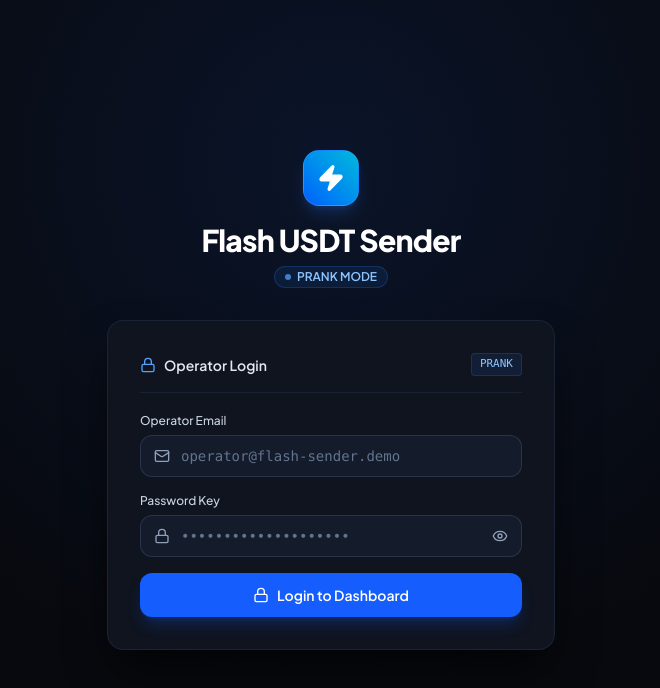
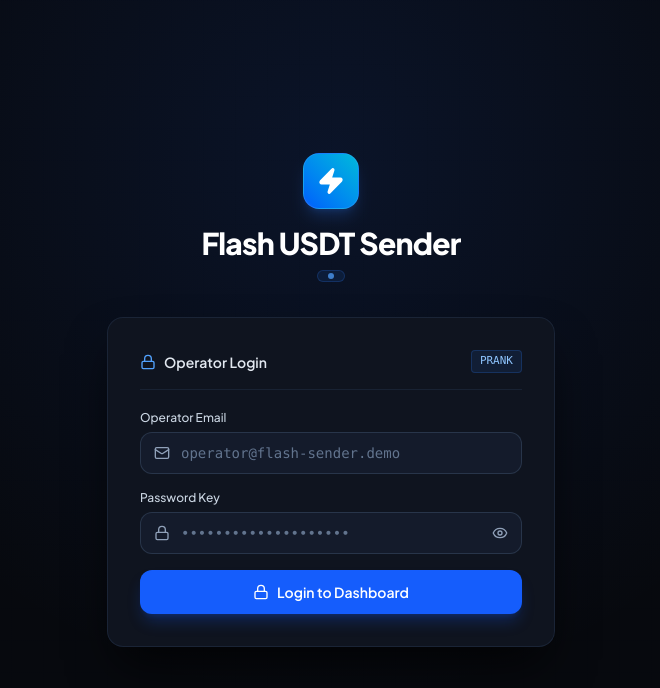
Before and after one commit to yapyapdd/generator, a React (Vite) app: page / in a window 1280 px wide. Shown: the top 688 px of the page, without its empty margins (309-969 px from the left). Built offline with nearby package versions, Linux system fonts and the light colour scheme.

Commit message:
Update LoginPage.tsx

```diff
--- a/src/components/LoginPage.tsx
+++ b/src/components/LoginPage.tsx
@@ -59,7 +59,7 @@ export const LoginPage: React.FC<LoginPageProps> = ({ onLoginSuccess }) => {
           </h1>
           <div className="inline-flex items-center gap-1.5 px-2.5 py-0.5 mt-2 rounded-full text-xs font-semibold bg-blue-500/10 text-blue-300 border border-blue-500/20">
             <span className="w-1.5 h-1.5 rounded-full bg-blue-400 animate-pulse" />
-            PRANK MODE
+
           </div>
         </div>
 
```
